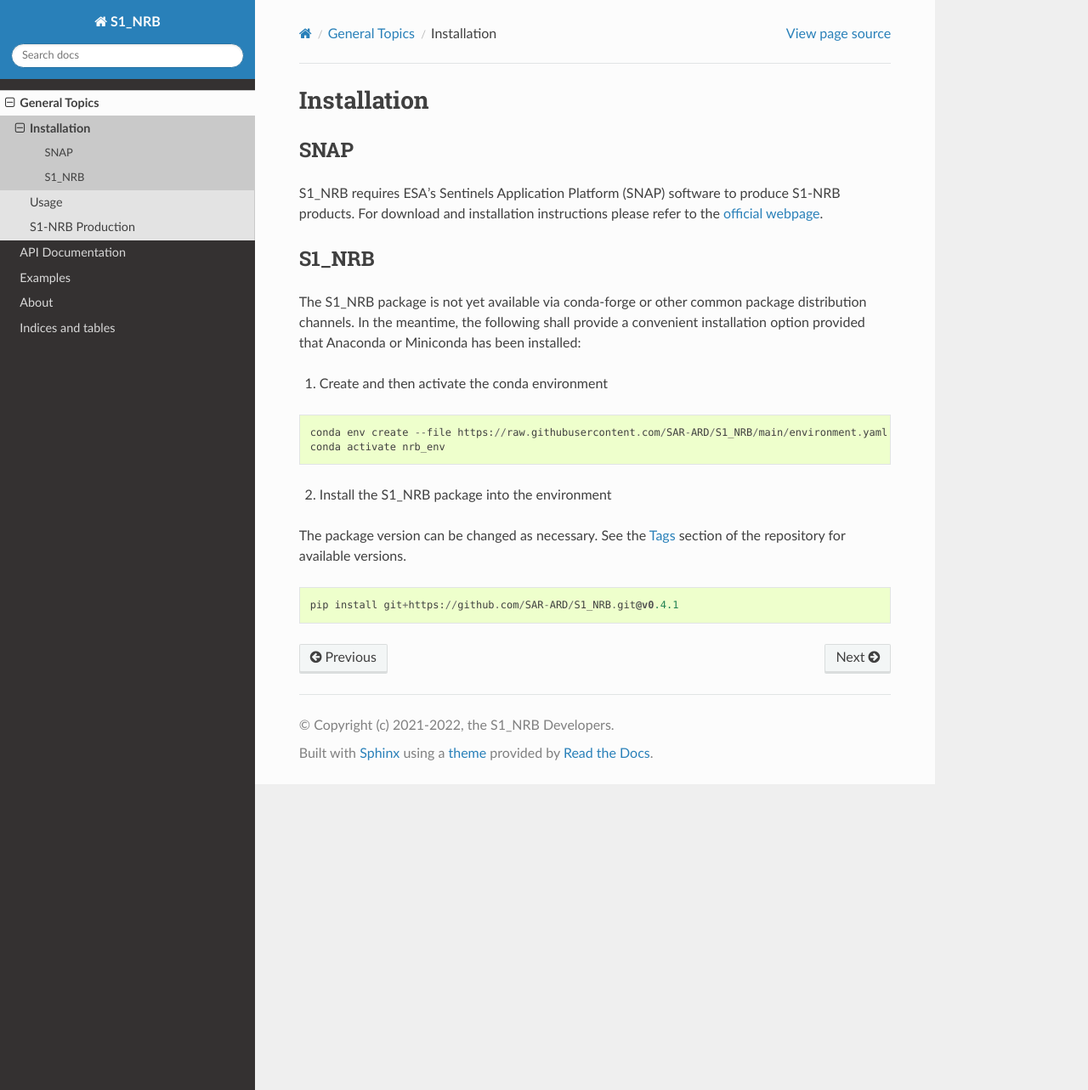
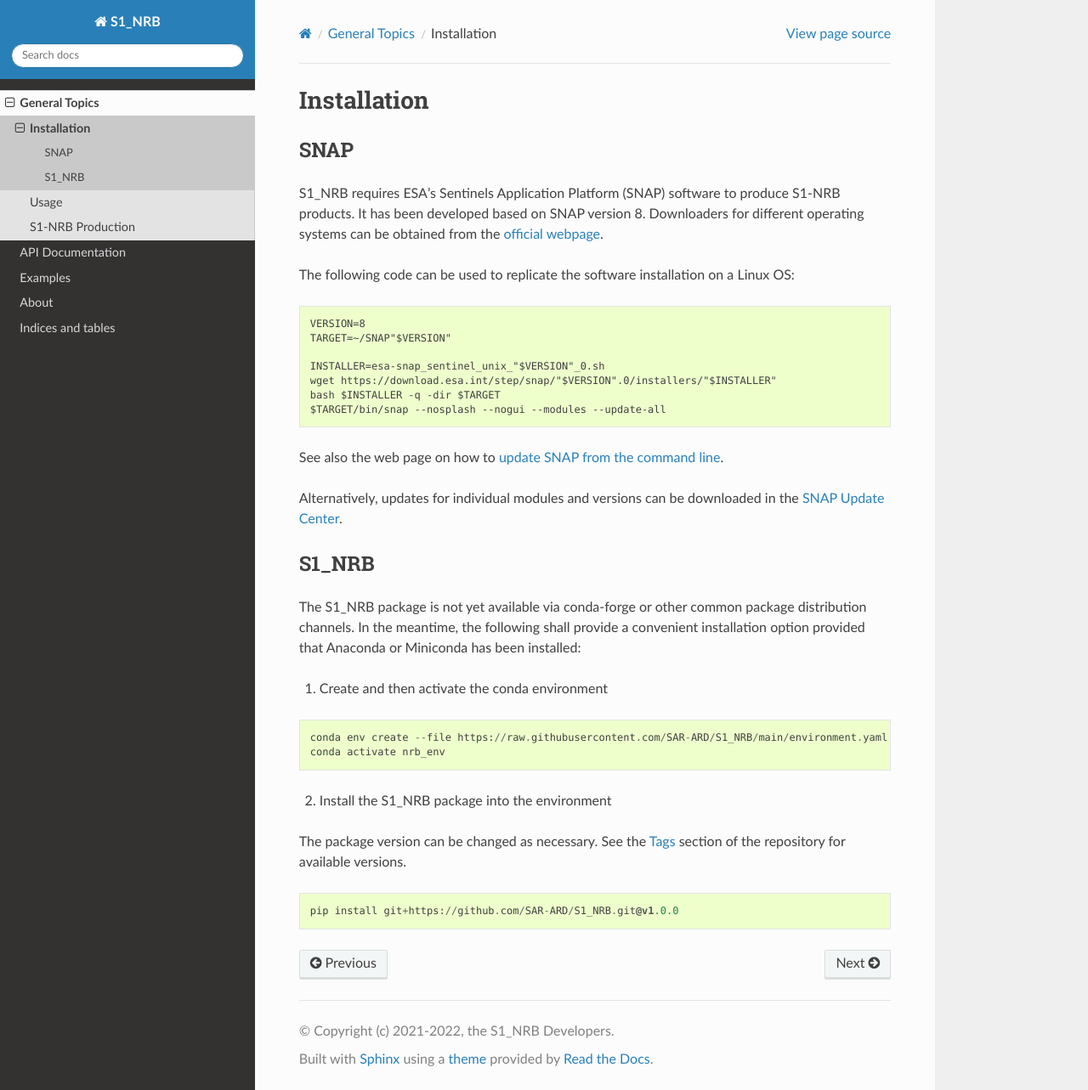
Before and after one commit to SAR-ARD/s1ard, a Sphinx documentation site: the page built from docs/general/installation.rst, in a window 1280 px wide and 1283 px high. Shown: the whole window at 85% size. Built offline with Sphinx 7.4.7 and the Read the Docs theme 2.0.0, drawn with Linux system fonts in a browser that asks for light colours.

Commit message:
detailed SNAP installation instructions

```diff
--- a/docs/general/installation.rst
+++ b/docs/general/installation.rst
@@ -4,8 +4,24 @@ Installation
 SNAP
 ----
 
-S1_NRB requires ESA’s Sentinels Application Platform (SNAP) software to produce S1-NRB products. For download and installation
-instructions please refer to the `official webpage <https://step.esa.int/main/download/snap-download/>`_.
+S1_NRB requires ESA’s Sentinels Application Platform (SNAP) software to produce S1-NRB products. It has been developed based on SNAP version 8.
+Downloaders for different operating systems can be obtained from the `official webpage <https://step.esa.int/main/download/snap-download/>`_.
+
+The following code can be used to replicate the software installation on a Linux OS:
+
+::
+
+    VERSION=8
+    TARGET=~/SNAP"$VERSION"
+
+    INSTALLER=esa-snap_sentinel_unix_"$VERSION"_0.sh
+    wget https://download.esa.int/step/snap/"$VERSION".0/installers/"$INSTALLER"
+    bash $INSTALLER -q -dir $TARGET
+    $TARGET/bin/snap --nosplash --nogui --modules --update-all
+
+See also the web page on how to `update SNAP from the command line <https://senbox.atlassian.net/wiki/spaces/SNAP/pages/30539785/Update+SNAP+from+the+command+line>`_.
+
+Alternatively, updates for individual modules and versions can be downloaded in the `SNAP Update Center <https://step.esa.int/updatecenter/>`_.
 
 S1_NRB
 ------
@@ -27,4 +43,4 @@ repository for available versions.
 
 ::
 
-    pip install git+https://github.com/SAR-ARD/S1_NRB.git@v0.4.1
+    pip install git+https://github.com/SAR-ARD/S1_NRB.git@v1.0.0
```
